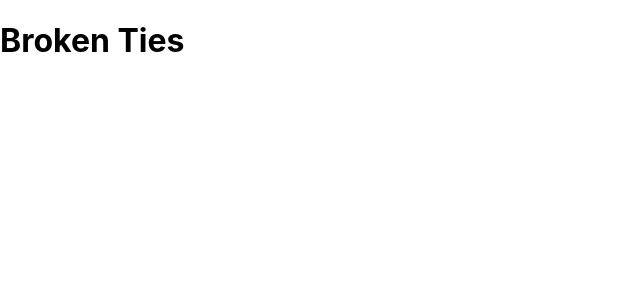
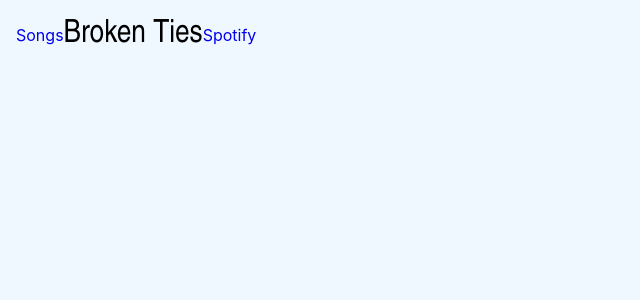
Before and after one commit to siddharthbeniwal023/music-artist, a React (Create React App) app: page / in a window 1280 px wide. Shown: the top 300 px of the page, without its empty margins (0-640 px from the left). Built offline with nearby package versions, Linux system fonts and the light colour scheme.

Commit message:
Added CSS Files

```diff
--- /dev/null
+++ b/src/App.css
@@ -0,0 +1,5 @@
+.App{
+background: aliceblue;
+width: 100vw;
+height: 100vh;
+}
--- a/src/App.js
+++ b/src/App.js
@@ -1,10 +1,13 @@
 import React from "react";
+import Header from "./Header"
+import "./App.css"
+
 function App() {
   return (
     <div className="App">
-      <h1>Broken Ties</h1>
+          <Header/>
     </div>
-  );
+  )
 }
 
 export default App;
--- /dev/null
+++ b/src/Header.css
@@ -0,0 +1,17 @@
+.body{
+    display: flex;
+    text-align: center;
+    align-items: center;
+    padding: 1rem;
+    align-content: center;
+}
+
+.heading{
+    color: #000000;
+    font-family:'Arial Narrow', Arial, sans-serif;
+    font-size: 2rem;
+}
+a{
+ text-decoration: none;
+ text-align: center;
+}
--- /dev/null
+++ b/src/Header.js
@@ -0,0 +1,16 @@
+import React from "react";
+import "./Header.css"
+const Header = function(){
+
+    return (
+        <div className="body">
+            <a href="#">Songs</a>
+
+            <div className="heading">
+        Broken Ties
+        </div>
+        <a href="#">Spotify</a>
+            </div>
+    )
+}
+export default Header;
```
